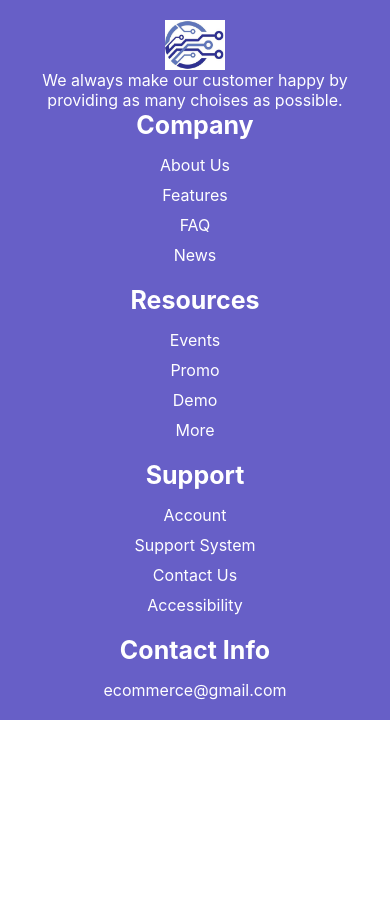
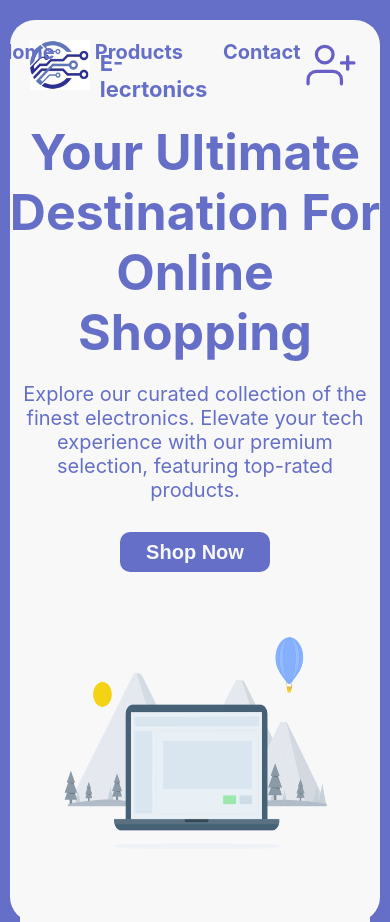
Before and after one commit to HassanFakih9/Ecommerce-frontend-gr5, a React (Create React App) app: page / in a window 390 px wide. Before the commit the page ends 844 px from the top, so only its background shows below. Built offline with nearby package versions, Linux system fonts and the light colour scheme.

Commit message:
header responsive

```diff
--- a/src/App.js
+++ b/src/App.js
@@ -23,7 +23,7 @@ function App() {
      <Signup/>
      <Contact/>
      <ProductComponent2/>*/
-     <Footer/>
+     <Header/>
       }
     </div>
   );
--- a/src/Components/Header.jsx
+++ b/src/Components/Header.jsx
@@ -18,7 +18,7 @@ const Header = () => {
             <button className="shopBtn"> Shop Now</button>
           </div>
           <div className="inside-header-container">
-            <img src={gif} className="gif" alt="gif"/>
+            <img src={gif} className="gif" alt="gif" />
           </div>
         </div>
       </div>
--- a/src/Style/Header.css
+++ b/src/Style/Header.css
@@ -1,4 +1,4 @@
-.header{
+.header {
     background-color: #656FC7;
     height: 100vh;
     width: 100%;
@@ -7,17 +7,18 @@
     align-items: center;
 }
 
-.header-container{
+.header-container {
     margin-top: 20px;
     background-color: #F8F8F8;
     width: 95%;
     border-radius: 25px;
 }
-.rowFlex{
+
+.rowFlex {
     display: flex;
+}
 
-}
-.inside-header-container{
+.inside-header-container {
     width: 50%;
     padding: 30px;
     display: flex;
@@ -26,22 +27,24 @@
     justify-content: center;
 }
 
-.bigText{
+.bigText {
     font-size: 50px;
     font-weight: bolder;
     margin-bottom: 20px;
     color: #656FC7;
 }
-.smallText{
+
+.smallText {
     font-size: 20px;
     color: #656FC7;
     margin-bottom: 30px;
 }
-.shopBtn{
+
+.shopBtn {
     width: 150px;
     height: 40px;
     background-color: #656FC7;
-    color:#F8F8F8 ;
+    color: #F8F8F8;
     font-weight: bold;
     border-radius: 10px;
     font-size: 20px;
@@ -49,7 +52,34 @@
     cursor: pointer;
     align-self: flex-start;
 }
-.gif{
+
+.gif {
     width: 450px;
     height: 450px;
 }
+
+@media screen and (min-width: 360px) and (max-width: 1024px) {
+    .rowFlex {
+
+        flex-direction: column;
+    }
+
+    .inside-header-container {
+        width: 100%;
+        padding: 0px;
+        text-align: center;
+    }
+
+    .shopBtn {
+   align-self: center;
+    }
+
+    .gif {
+        width: 350px;
+        height: 350px;
+    }
+
+    .header {
+        background-color: #656FC7;
+        height: 100%;}
+}
```
Lines whose indentation alone changed are shown as unchanged.
